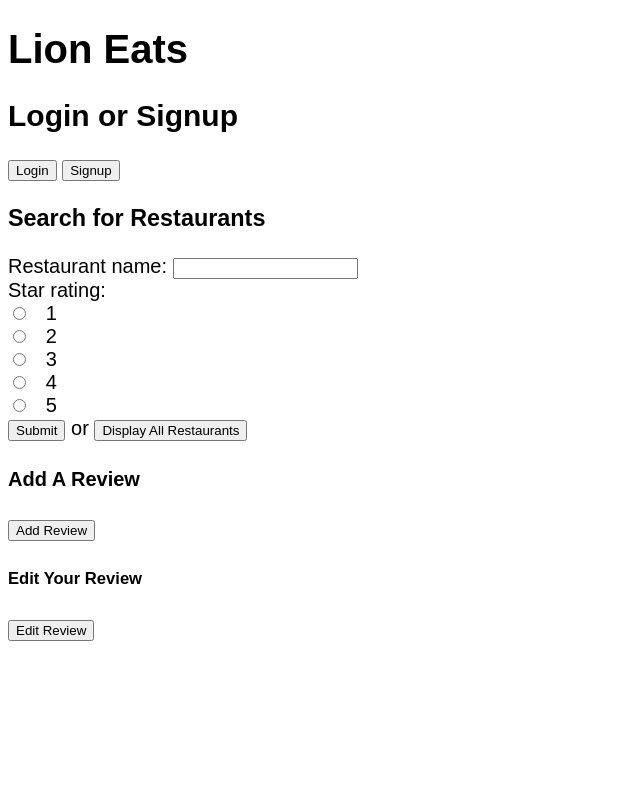
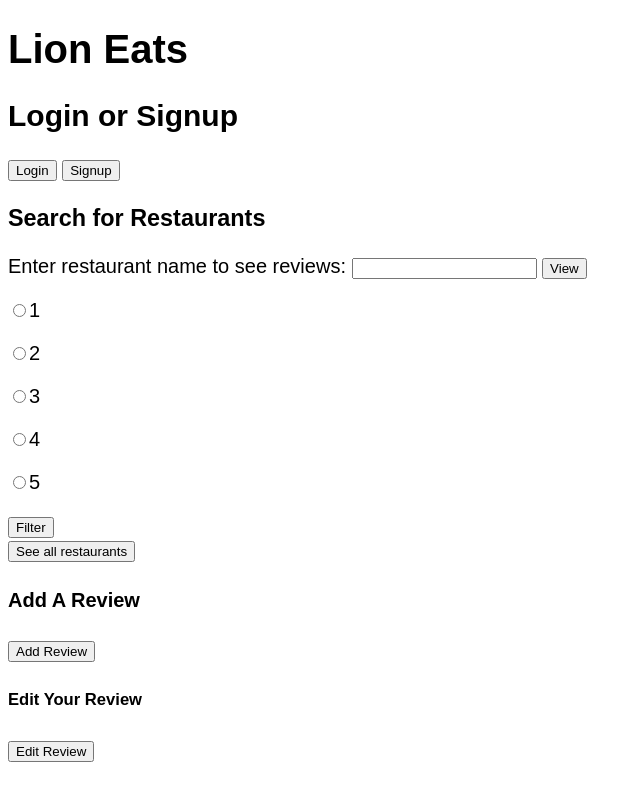
Before and after one commit to rashelrr/team_piplups, a Flask app: page / in a window 1280 px wide. Shown: the whole page, without its empty margins (0-642 px from the left). Run offline with Flask 2, Linux system fonts and the light colour scheme; data comes from the database, SQL or seed files in the repository; data that the repository does not hold is empty.

Commit message:
aligned server and templates

```diff
--- a/app.py
+++ b/app.py
@@ -185,10 +185,8 @@ def rest_display_all():
 # Display restaurants that users filter by average star rating
 @app.route('/rest_display_star_filter', methods=['GET', 'POST'])
 def rest_display_star_filter():
-    star = request.form.getlist('star')
-    result = dict(Name=[], Average_Rating=[])
-    for s in star:
-        result.update(db.get_restaurants_above_ratings(s))
+    star = request.form['star']
+    result = db.get_restaurants_above_ratings(star)
     for key, value in result.items():
          rows = len(value)
     return render_template("rest_display.html", context=result, keys=list(result.keys()), rows=rows)
@@ -206,11 +204,9 @@ def rest_info():
 # Display reviews for restaurant that users filter by star
 @app.route('/rest_info_star_filter', methods=['GET', 'POST'])
 def rest_info_star_filter():
-    star = request.form.getlist('star')
+    star = request.form['star']
     name = request.referrer.split('=')[1]
-    result = dict(Name=[], Star_Rating=[], Review=[], UNI=[])
-    for s in star:
-        result.update(db.get_all_reviews_for_rest_given_rating(name, s))
+    result = db.get_all_reviews_for_rest_given_rating(name, star)
     for key, value in result.items():
          rows = len(value)
     return render_template("rest_info.html", context=result, keys=list(result.keys())[1:], rows=rows)
--- a/templates/homepage.html
+++ b/templates/homepage.html
@@ -25,6 +25,39 @@
 
     <h3>Search for Restaurants</h3>
 
+
+        <form method="GET" action="/rest_info">
+            Enter restaurant name to see reviews:
+            <input type="text" name="name">
+            <input type="submit" value="View">
+        </form>
+
+        <form action="/rest_display_star_filter" method="POST" method="GET">
+            <p><input type="radio" name="star" value=1>1</p>
+            <p><input type="radio" name="star" value=2>2</p>
+            <p><input type="radio" name="star" value=3>3</p>
+            <p><input type="radio" name="star" value=4>4</p>
+            <p><input type="radio" name="star" value=5>5</p>
+            <input type="submit" value="Filter">
+        </form>
+
+        <!--
+        <form method="GET" action="/rest_display_star_filter">
+            Star rating:<br>
+            <input type="radio" id="1" name="star" value=1> <label for="1">1</label><br>
+            <input type="radio" id="2" name="star" value=2> <label for="2">2</label><br>
+            <input type="radio" id="3" name="star" value=3> <label for="3">3</label><br>
+            <input type="radio" id="4" name="star" value=4> <label for="4">4</label><br>
+            <input type="radio" id="5" name="star" value=5> <label for="5">5</label><br>
+            <input type="submit" value="Filter">
+        </form>
+    -->
+
+        <form method="GET" method="POST" action="/rest_display_all">
+            <input type="submit" value="See all restaurants">
+        </form>
+
+        <!--
         <form id="readreviews" action="/rest_info" method="GET">
             Restaurant name: <input type="text" id="restaurant" name="name"><br>
             Star rating:<br>
@@ -49,6 +82,8 @@
         or
         <button onclick="rest_display_all();">Display All Restaurants</button>
 
+        -->
+
         <script src="{{ url_for('static', filename = 'homepage.js') }}"></script>
     <h4>Add A Review</h4>
         <a href="add_review.html">
```
Also changed, not shown: templates/rest_info.html (+18 -6 lines).
